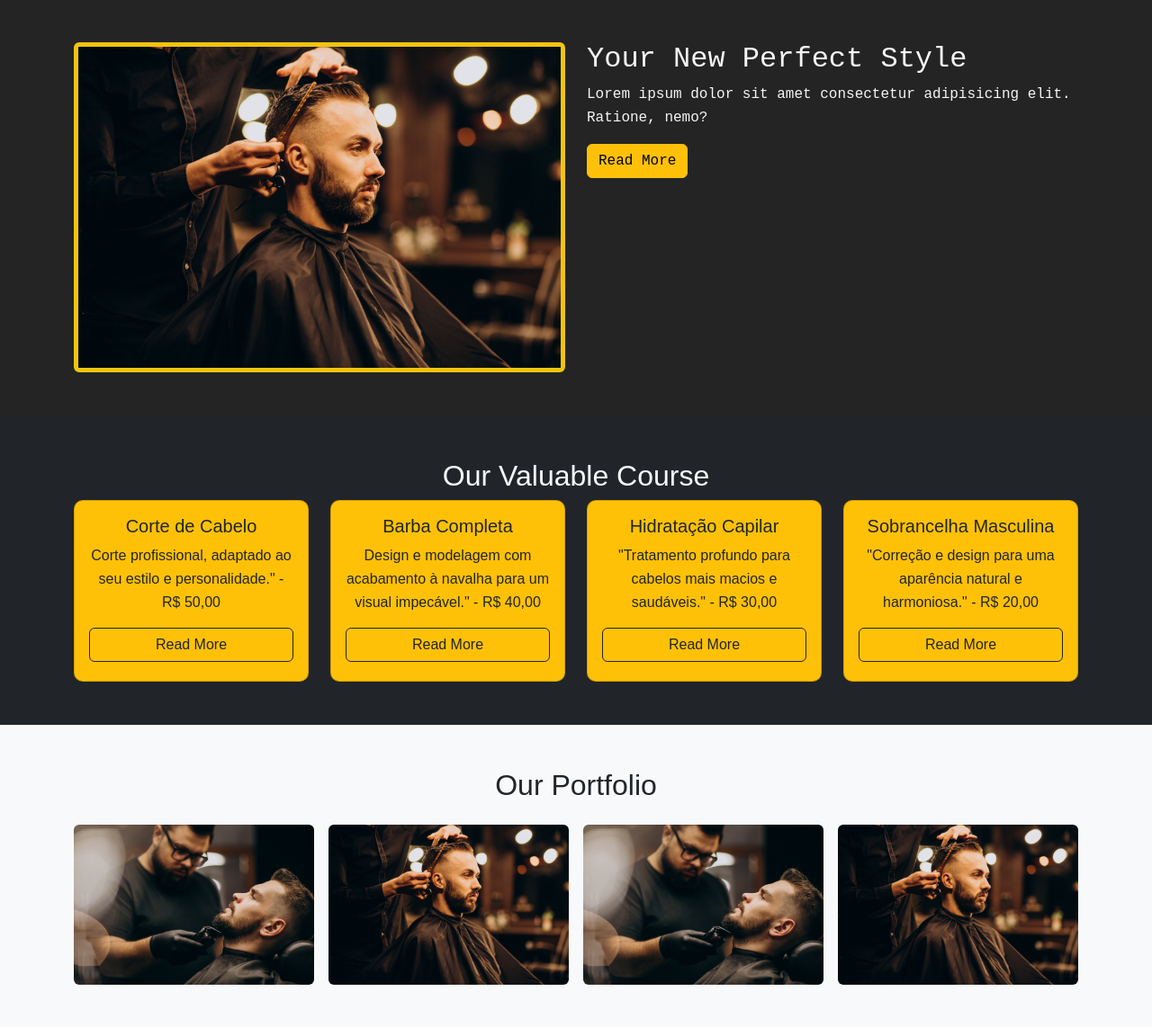
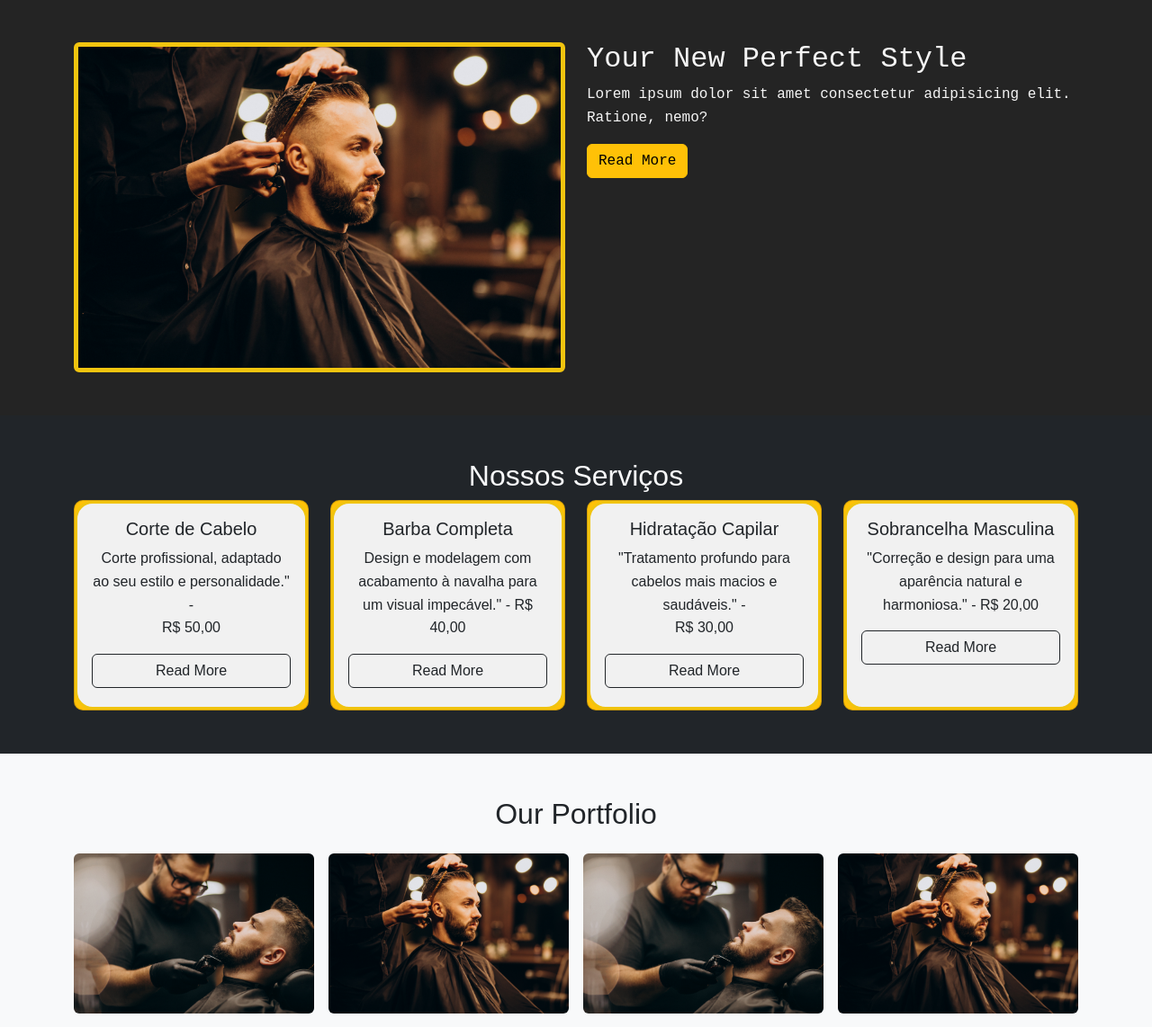
Before and after one commit to yanmazzucatto/algoritmos, a PHP site: page / in a window 1280 px wide. Shown: the part 387-1529 px from the top of the page at 90% size. Run offline with PHP 8.4, Linux system fonts and the light colour scheme.

Commit message:
Nov 29, 2024, 6:00 PM

```diff
--- a/barbershop-Lorena-Giullia/index.html
+++ b/barbershop-Lorena-Giullia/index.html
@@ -41,13 +41,13 @@
     <!-- Courses Section -->
     <section class="courses-section text-center py-5 bg-dark text-light">
         <div class="container">
-        <h2>Our Valuable Course</h2>
+        <h2>Nossos Serviços</h2>
         <div class="row">
             <div class="col-md-3">
             <div class="card bg-warning text-dark">
                 <div class="card-body">
                 <h5>Corte de Cabelo</h5>
-                <p>Corte profissional, adaptado ao seu estilo e personalidade." - R$ 50,00</p>
+                <p>Corte profissional, adaptado ao seu estilo e personalidade." -<br> R$ 50,00</p>
                 <a href="#" class="btn btn-outline-dark">Read More</a>
                 </div>
             </div>
@@ -65,7 +65,7 @@
             <div class="card bg-warning text-dark">
                 <div class="card-body">
                 <h5>Hidratação Capilar</h5>
-                <p>"Tratamento profundo para cabelos mais macios e saudáveis." - R$ 30,00</p>
+                <p>"Tratamento profundo para cabelos mais macios e saudáveis." -<br>R$ 30,00</p>
                 <a href="#" class="btn btn-outline-dark">Read More</a>
                 </div>
             </div>
--- a/barbershop-Lorena-Giullia/style.css
+++ b/barbershop-Lorena-Giullia/style.css
@@ -35,8 +35,11 @@
         font-family: 'Courier New', Courier, monospace;
     }
     .card-body{
-        height: 25vh;
+        height: 29vh;
         align-content: space-between;
         display: flex;
         flex-direction: column;
+        background-color: rgb(241, 241, 241) !important;
+        border: solid 3px #f1c40f;
+        border-radius: 20px;
     }
```
